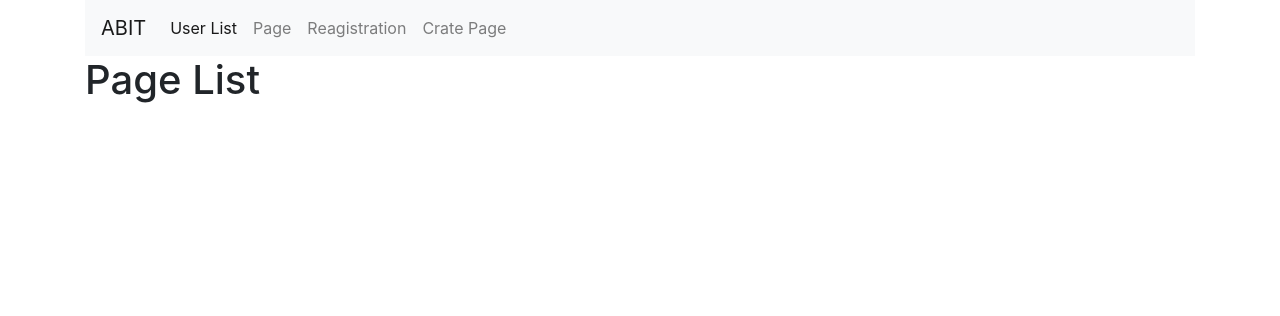
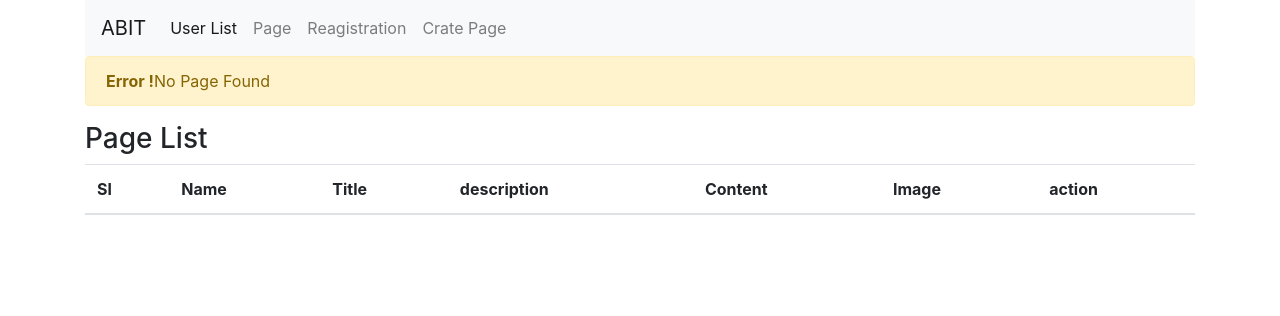
Before and after one commit to mahbub500/abit_user_login, a PHP site: page /page.php in a window 1280 px wide. Shown: the top 316 px of the page. Run offline with PHP 8.4, Linux system fonts and the light colour scheme; tables that the repository leaves empty or names only in its code hold one stand-in row (values such as "Sample post"); lists and menus that the app fills with data are empty; some libraries are stand-ins or nearby versions.

Commit message:
Page Delete Working

```diff
--- a/create_page.php
+++ b/create_page.php
@@ -1,7 +1,7 @@
 <?php
 	// include_once( 'Session.php' );
 	include( 'inc/Header.php' );
-	include ( 'lib/page_create.php' );
+	include ( 'lib/page_function.php' );
 
 	$page = new Page();
 
--- /dev/null
+++ b/lib/page_function.php
@@ -0,0 +1,85 @@
+<?php
+
+include( 'database.php' );
+
+/**
+ * Page Related Class
+ */
+class Page extends Database{
+
+	/**
+	 * Add page
+	 */
+	public function addPageData( $data ){
+
+		$name 		= $data['name'];
+		$title 		= $data['title'];
+		$description= $data['description'];
+		$content 	= $data['content'];
+		$active 	= 1;
+		$thumb_name = $_FILES['thumbnail']['name'];
+		$thumb_tmp 	= $_FILES['thumbnail']['tmp_name'];
+
+		$sql 		= "INSERT INTO `page`( `name`, `title`, `description`, `content`, `thumbnail`, `active` ) VALUES ( '$name','$title','$description','$content', '$thumb_name', '$active' )";
+		$result 	= $this->con->query( $sql );
+
+		if ( $result ) {
+			echo "Data Insert Successfully";
+			move_uploaded_file( $thumb_tmp,"image/".$thumb_name );
+			header("Location: ../create_page.php");
+		}
+		else{
+			echo "Error";
+		}
+	}
+
+	/**
+	 * Page List
+	 */
+	public function pageList(){
+		$sql 	= "SELECT * FROM `page` WHERE `active` = '1'";
+		$result = $this->con->query( $sql );
+
+		if ( $result ) {
+			return $result;
+		}
+		elseif( $result == "" ){
+			$msg = "<div class='alert alert-danger'><strong>Error !</strong> No Data Found</div>";
+			return $msg;
+		}
+		else{
+			$msg = "<div class='alert alert-danger'> <strong>Error !</strong> Some Things Wrong</div>";
+			return $msg;
+		}
+	}
+
+	/**
+	 * Page Edit
+	 */
+	public function editPage( $id ){
+
+	}
+
+	/**
+	 * Page Delete
+	 */
+	public function deletetPage( $id ){
+		$sql 		= "DELETE FROM `page` WHERE `page`.`id` = '$id'";
+		$result 	= $this->con->query( $sql );
+
+		if ( $result ) {
+			// $msg = "<div class='alert alert-success'><strong>Success !</strong> Page Removed</div>";
+			// return $msg;
+			header("Location: page.php");
+		}
+	}
+	/**
+	 * Page Deactive
+	 */
+	public function deactivePage( $id ){
+
+	}
+
+}
+
+ ?>
--- a/page.php
+++ b/page.php
@@ -1,9 +1,81 @@
 <?php
 	// include_once( 'Session.php' );
 	include( 'inc/Header.php' );
+	include( 'lib/page_function.php' );
+
+	$pages = new Page();
+	$page_list 	= $pages->pageList();
+
+	if ( isset( $_POST['edit_page'] ) ) {
+		$pages->editPage( $_POST['delete_page_id'] );
+	}
+	elseif ( isset( $_POST['delete_page'] ) ) {
+		$pages->deletetPage( $_POST['delete_page_id'] );
+	}
+	elseif ( isset( $_POST['deactive_page'] ) ) {
+		$pages->deactivePage( $_POST['delete_page_id'] );
+	}
 ?>
 
-<h1>Page List</h1>
+<div class="row">
+    <div class="col-md-12">
+    	<?php
+    	if ( $page_list->num_rows == 0 ) {
+      		echo $msg = "<div class='alert alert-warning'><strong>Error !</strong>No Page Found</div>";
+      	}
+
+    	 ?>
+      <h3>Page List</h3>
+      <table class="table">
+		<thead>
+	    	<tr>
+	    	  <th scope="col">Sl</th>
+	    	  <th scope="col">Name</th>
+	    	  <th scope="col">Title</th>
+	    	  <th scope="col">description</th>
+	    	  <th scope="col">Content</th>
+	    	  <th scope="col">Image</th>
+	    	  <th scope="col">action</th>
+	    	</tr>
+		</thead>
+	 	 <tbody>
+		  	<?php
+		  		$sl = 1;
+		  		foreach ( $page_list as $key => $page ) {
+		  		?>
+					<tr>
+				    	<th scope="row"> <?php echo $sl++ ?> </th>
+				    	<td> <?php echo $page['name']; ?> </td>
+				    	<td> <?php echo $page['title']; ?> </td>
+				    	<td> <?php echo $page['description']; ?> </td>
+				    	<td> <?php echo $page['content'] ;?> </td>
+				    	<td> <img src="image/<?php echo $page['thumbnail'] ;?>" alt="" height="50px";  width="60px";> </td>
+				    	<td>
+				    		<form method="POST">
+				    			<div class="btn-group btn-group-toggle" >
+					    			<input type="hidden" name="delete_page_id" value="<?php echo $page['id'] ?>">
+					    			<button  name="edit_page" class="btn btn-sm btn-primary">
+					    				<i class="fa-solid fa-pen-to-square"></i>
+					    			</button>
+					    			<button  name="delete_page" class="btn btn-sm btn-danger">
+					    				<i class="fa-solid fa-trash"></i>
+					    			</button>
+					    			<button  name="deactive_page" class="btn btn-sm btn-primary">
+					    				<i class="fa-solid fa-xmark"></i>
+					    			</button>
+				    			</div>
+				    		</form>
+				    	</td>
+				    </tr>
+		  		<?php
+		  		}
+		  	 ?>
+		  </tbody>
+		</table>
+    </div>
+    <!-- <div class="col-md-6"></div>   -->
+  </div>
+ </div>
 
 <?php
 include( 'inc/Footer.php' );
--- a/user_list.php
+++ b/user_list.php
@@ -58,10 +58,8 @@
 		  		<?php
 		  		}
 		  	 ?>
-
 		  </tbody>
 		</table>
-
       </div>
       <div class="col-md-4"></div>
     </div>
```
Also changed, not shown: lib/page_create.php (deleted, +0 -34 lines), image/1.jpeg (renamed from image/IMG_20230520_174623.jpg), index.php (indentation only). Lines whose indentation alone changed are shown as unchanged.
